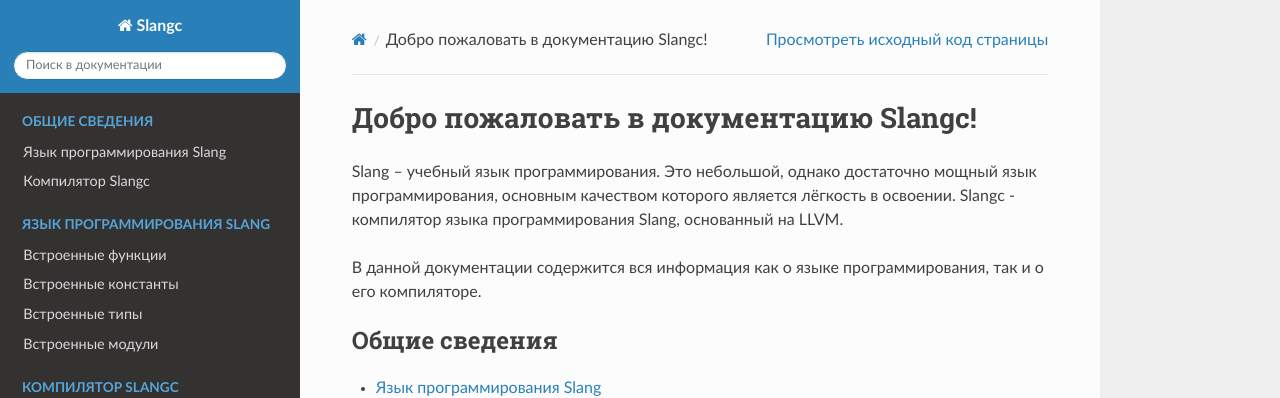
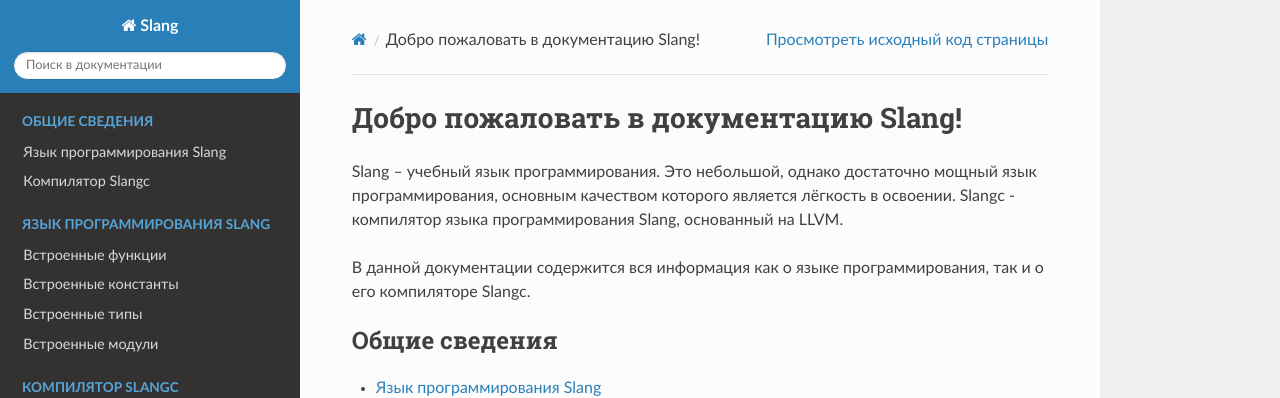
Before and after one commit to f0xeri/SlangDocs, a Sphinx documentation site: the page built from docs/source/index.rst, in a window 1280 px wide and 1289 px high. Shown: the top 398 px of the window. Built offline with Sphinx 7.4.7 and the Read the Docs theme 2.0.0, drawn with Linux system fonts in a browser that asks for light colours.

Commit message:
docs updated

```diff
--- a/docs/source/conf.py
+++ b/docs/source/conf.py
@@ -17,7 +17,7 @@
 
 # -- Project information -----------------------------------------------------
 
-project = 'Slangc'
+project = 'Slang'
 copyright = '2022, f0xeri'
 author = 'f0xeri'
 
--- a/docs/source/index.rst
+++ b/docs/source/index.rst
@@ -3,12 +3,12 @@
    You can adapt this file completely to your liking, but it should at least
    contain the root `toctree` directive.
 
-Добро пожаловать в документацию Slangc!
+Добро пожаловать в документацию Slang!
 =======================================
 Slang – учебный язык программирования. Это небольшой, однако достаточно мощный язык программирования, основным качеством которого является лёгкость в освоении.
 Slangc - компилятор языка программирования Slang, основанный на LLVM.
 
-В данной документации содержится вся информация как о языке программирования, так и о его компиляторе.
+В данной документации содержится вся информация как о языке программирования, так и о его компиляторе Slangc.
 
 .. toctree::
    :maxdepth: 2
```
Also changed, not shown: docs/source/api.rst (deleted, +0 -7 lines), docs/source/usage.rst (deleted, +0 -33 lines).
